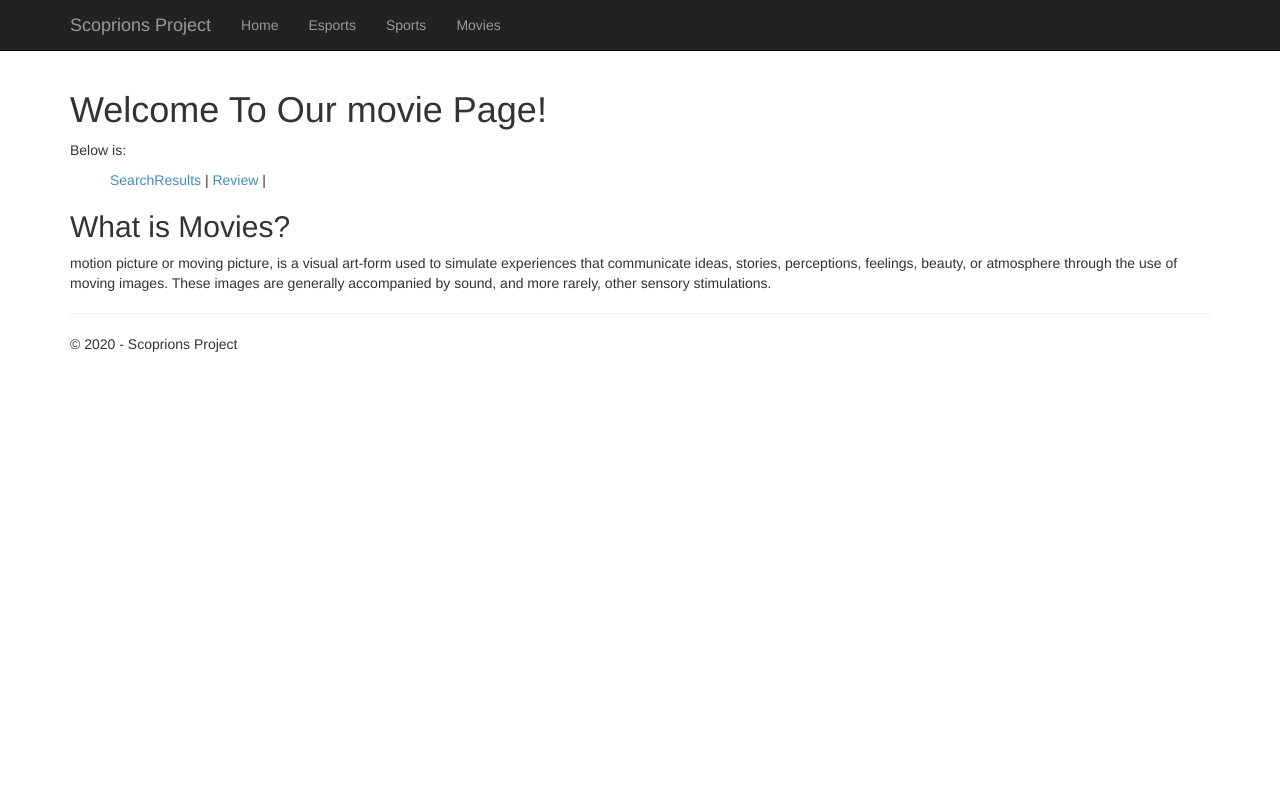
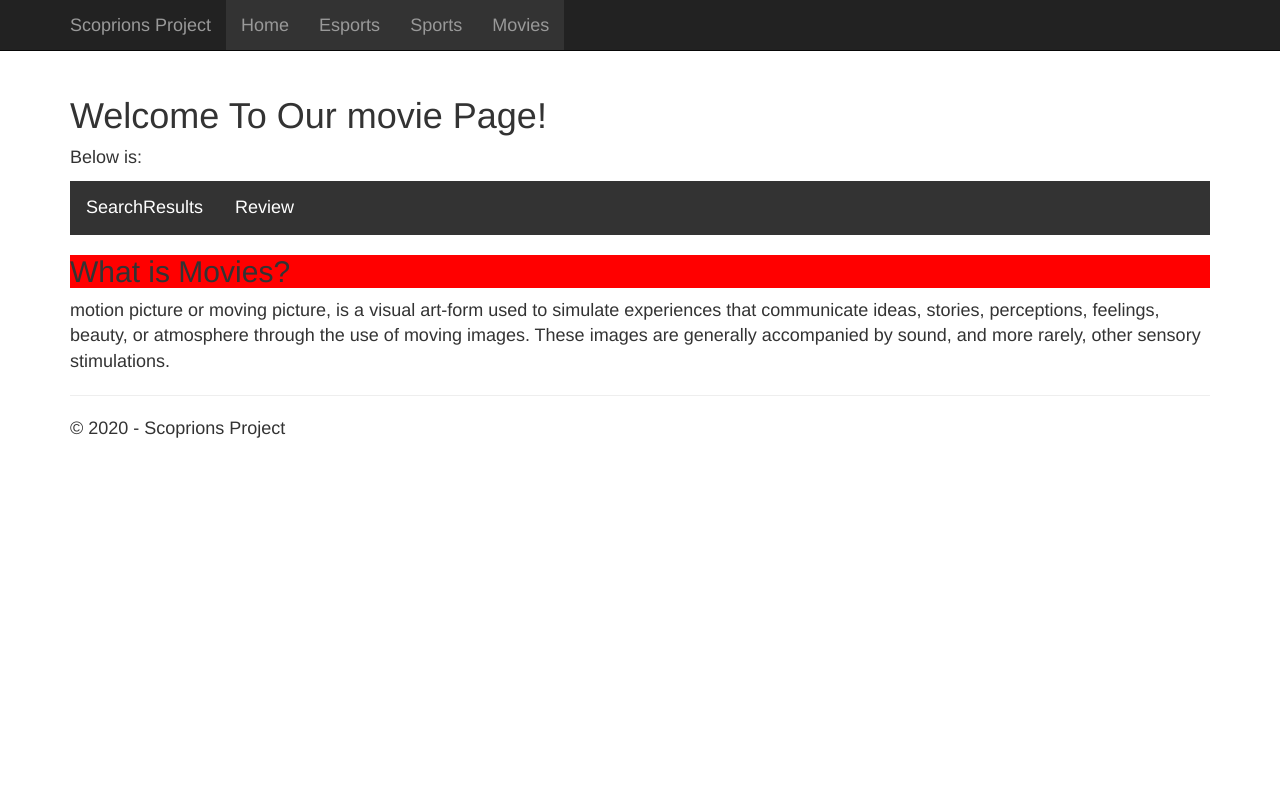
Before and after one commit to IndianHills-CSD/Scorpions, a Flask app: page /movies in a window 1280 px wide. Run offline with Flask 2, Linux system fonts and the light colour scheme; parts of the project's set-up code (start-up, migrations or seed data) failed here and were passed over; some libraries are stand-ins or nearby versions.

Commit message:
movies.css changed navigation and h2

```diff
--- /dev/null
+++ b/Scorpion/Scorpion/static/content/movies.css
@@ -0,0 +1,39 @@
+body {
+    font-size: 18px;
+}
+
+ul {
+    list-style-type: none;
+    margin: 0;
+    padding: 0;
+    overflow: hidden;
+    background-color: #333;
+    position: -webkit-sticky; /* Safari */
+    position: sticky;
+    top: 0;
+}
+
+li {
+    float: left;
+}
+
+    li a {
+        display: block;
+        color: white;
+        text-align: center;
+        padding: 14px 16px;
+        text-decoration: none;
+    }
+
+        li a:hover {
+            background-color: yellowgreen;
+        }
+
+.active {
+    background-color: gray;
+}
+
+#movies h2{
+    background-color: red;
+
+}
--- a/Scorpion/Scorpion/templates/Movies.html
+++ b/Scorpion/Scorpion/templates/Movies.html
@@ -1,7 +1,12 @@
 {% extends "Navbar.html" %}
 
 {% block content %}
-
+<html>
+<head>
+    <link href="https://fonts.googleapis.com/css?family=Caveat|Open+Sans:400,700" rel="stylesheet">
+    <link rel="stylesheet" href="css/movies.css">
+</head>
+<body>
     <header>
         <h1>
             Welcome To Our movie Page!
@@ -10,17 +15,19 @@
 
     <p>Below is:</p>
     <ul>
-    <nav>
-        <a href="{{ url_for('moviesResults') }}">SearchResults</a> |
-        <a href="/Review/">Review</a> |
-    </nav>
+        <li><a href="{{ url_for('moviesResults') }}">SearchResults</a></li>
+        <li><a href="/Review/">Review</a> </li>
     </ul>
 
     <div id="movies">
         <h2>What is Movies?</h2>
-    <p>motion picture or moving picture, is a visual art-form used to simulate experiences that communicate ideas,
+        <p>
+            motion picture or moving picture, is a visual art-form used to simulate experiences that communicate ideas,
             stories, perceptions, feelings, beauty, or atmosphere through the use of moving images.
-      These images are generally accompanied by sound, and more rarely, other sensory stimulations.</p>
+            These images are generally accompanied by sound, and more rarely, other sensory stimulations.
+        </p>
     </div>
+</body>
+</html>
 
         {% endblock %}
--- a/Scorpion/Scorpion/templates/Navbar.html
+++ b/Scorpion/Scorpion/templates/Navbar.html
@@ -6,6 +6,7 @@
     <title>{{ title }} </title>
     <link rel="stylesheet" type="text/css" href="/static/content/bootstrap.min.css" />
     <link rel="stylesheet" type="text/css" href="/static/content/site.css" />
+    <link rel="stylesheet" type="text/css" href="/static/content/Movies.css" />
     <script src="/static/scripts/modernizr-2.6.2.js"></script>
 </head>
 
```
Lines whose indentation alone changed are shown as unchanged.
